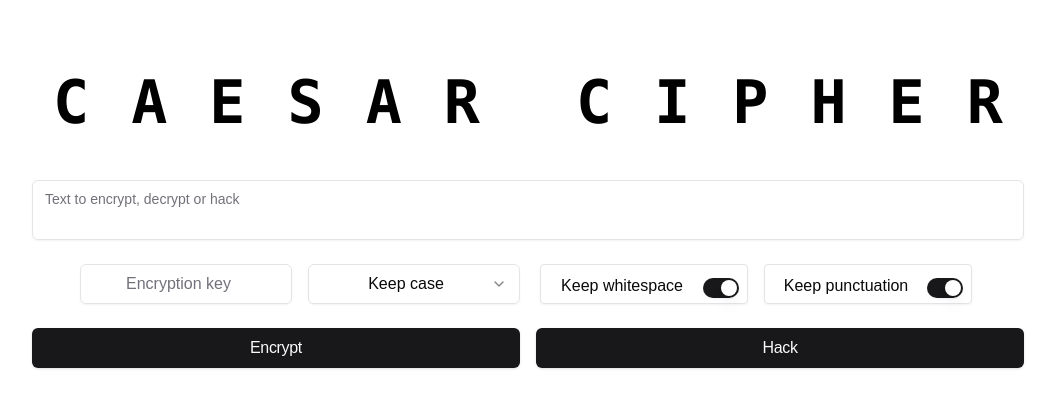
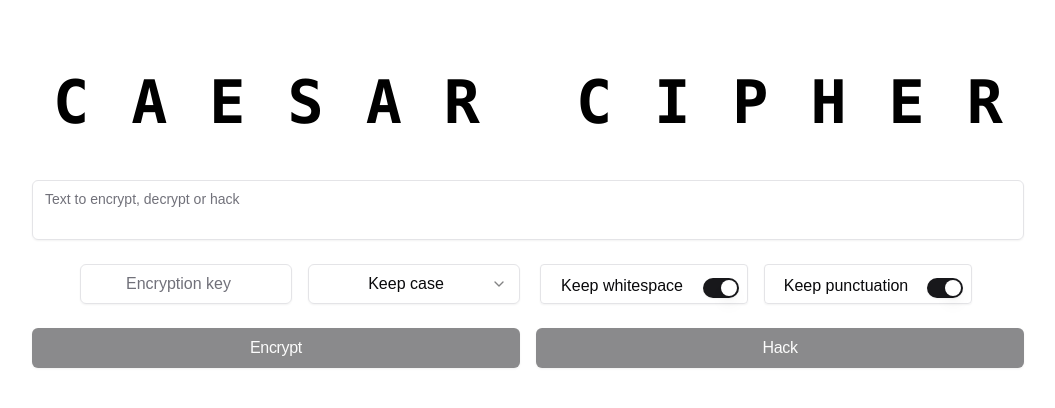
Before and after one commit to mirzaalihussain2/caesar_cipher, a Next.js app in the folder frontend/: page / in a window 1280 px wide. Shown: the top 408 px of the page, without its empty margins (112-1167 px from the left). Built offline with nearby package versions, Linux system fonts and the light colour scheme; no server answers.

Commit message:
Disabling buttons when textarea is empty

```diff
--- a/frontend/app/page.tsx
+++ b/frontend/app/page.tsx
@@ -25,7 +25,6 @@ import {
 import { FormSchema, FormData, Action, ApiResponse } from "@/lib/types";
 import { apiRequest } from "@/lib/api";
 import { useState } from "react";
-
 
 export default function Home() {
   const [response, setResponse] = useState<ApiResponse | null>(null)
@@ -151,6 +150,7 @@ export default function Home() {
                   type="submit"
                   size="lg"
                   className="flex-1"
+                  disabled={!form.watch("text")}
                   onClick={() => field.onChange("encrypt" satisfies Action)}
                 >
                   <TypingAnimation
@@ -170,6 +170,7 @@ export default function Home() {
                   type="submit"
                   size="lg"
                   className="flex-1"
+                  disabled={!form.watch("text")}
                   onClick={() => field.onChange(form.watch("key") === undefined ? "hack" : "decrypt" satisfies Action)}
                 >
                   {form.watch("key") == undefined ?
@@ -195,7 +196,7 @@ export default function Home() {
         {response?.data && (
           <>
             <TypingAnimation
-              className="text-4xl mb-4"
+              className="text-4xl font-bold mb-4"
               text={`${
                 response.metadata?.action === 'encrypt' ? 'encrypted' :
                 response.metadata?.action === 'decrypt' ? 'decrypted' :
```
